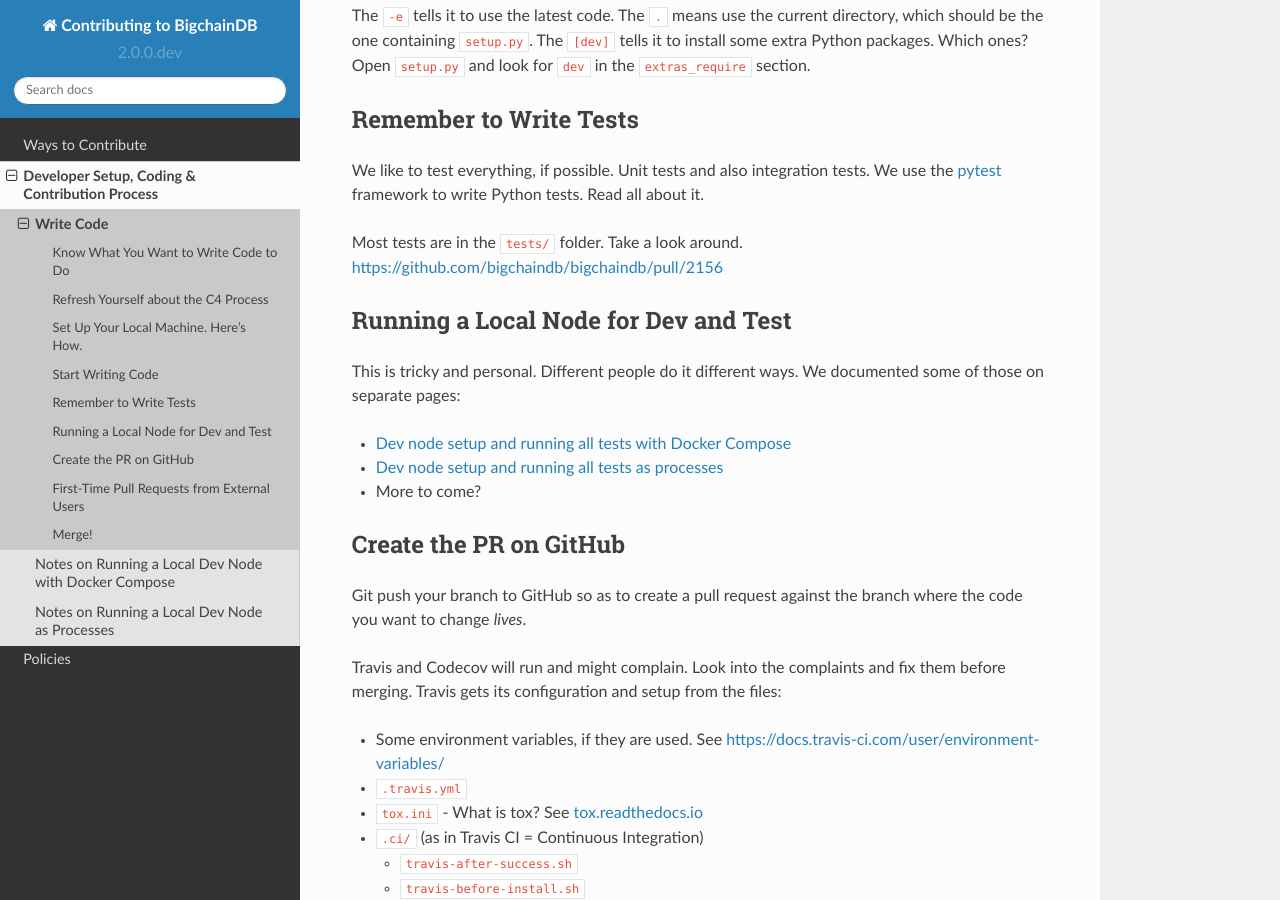
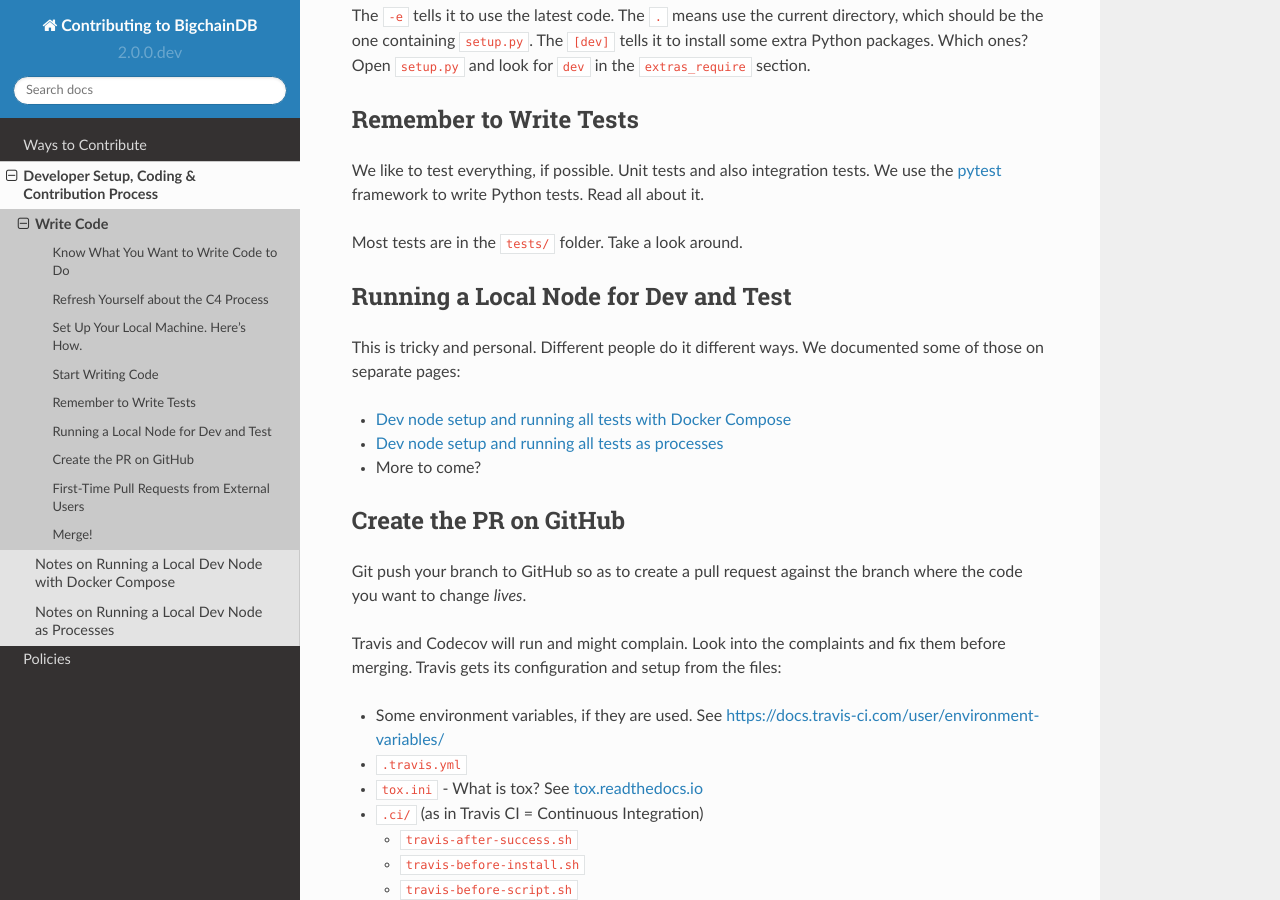
Before and after one commit to bigchaindb/bigchaindb, a Sphinx documentation site: the page built from docs/contributing/source/dev-setup-coding-and-contribution-process/write-code.rst, in a window 1280 px wide and 900 px high, scrolled down 1772 px. Built offline with Sphinx 7.4.7 and the Read the Docs theme 2.0.0, drawn with Linux system fonts in a browser that asks for light colours; pages that are not in the unit, such as notebooks, are missing from menus; the version number is read from the project's files by our own code; some of the changed lines change nothing that is shown.

Commit message:
Remove accidentally-pasted URL from docs

```diff
--- a/docs/contributing/source/dev-setup-coding-and-contribution-process/write-code.rst
+++ b/docs/contributing/source/dev-setup-coding-and-contribution-process/write-code.rst
@@ -95,7 +95,7 @@
 framework to write Python tests. Read all about it.
 
 Most tests are in the ``tests/`` folder. Take a look around.
-https://github.com/bigchaindb/bigchaindb/pull/2156
+
 
 Running a Local Node for Dev and Test
 -------------------------------------
```
